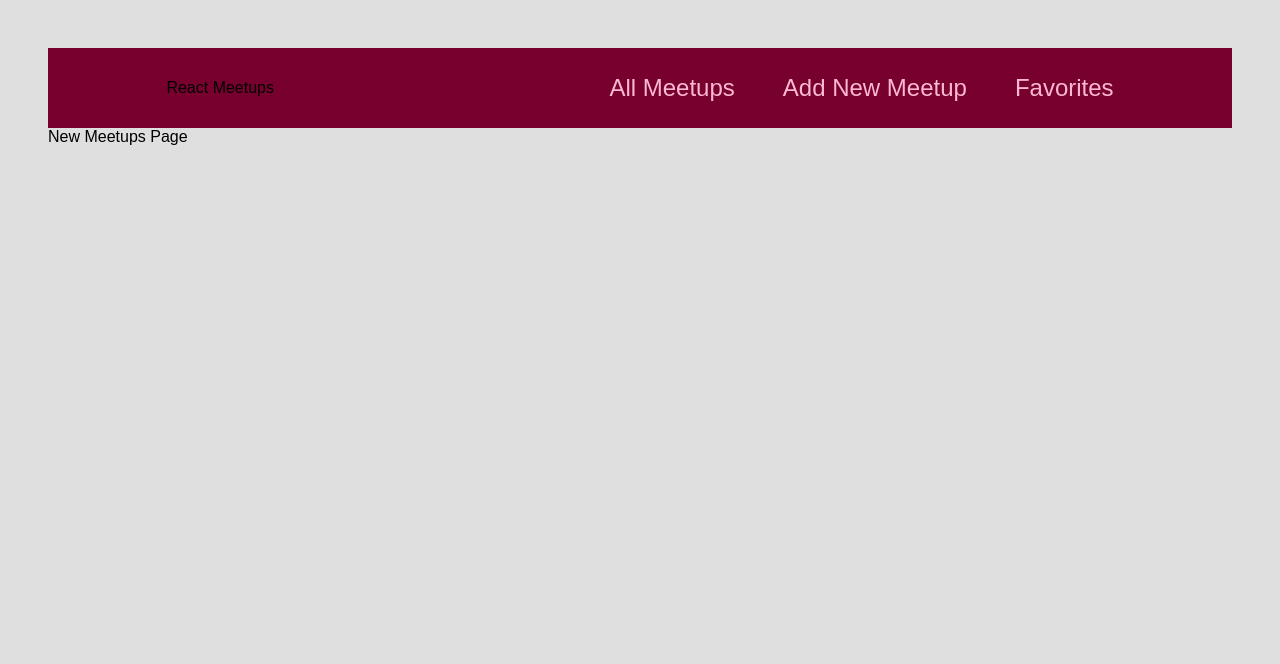
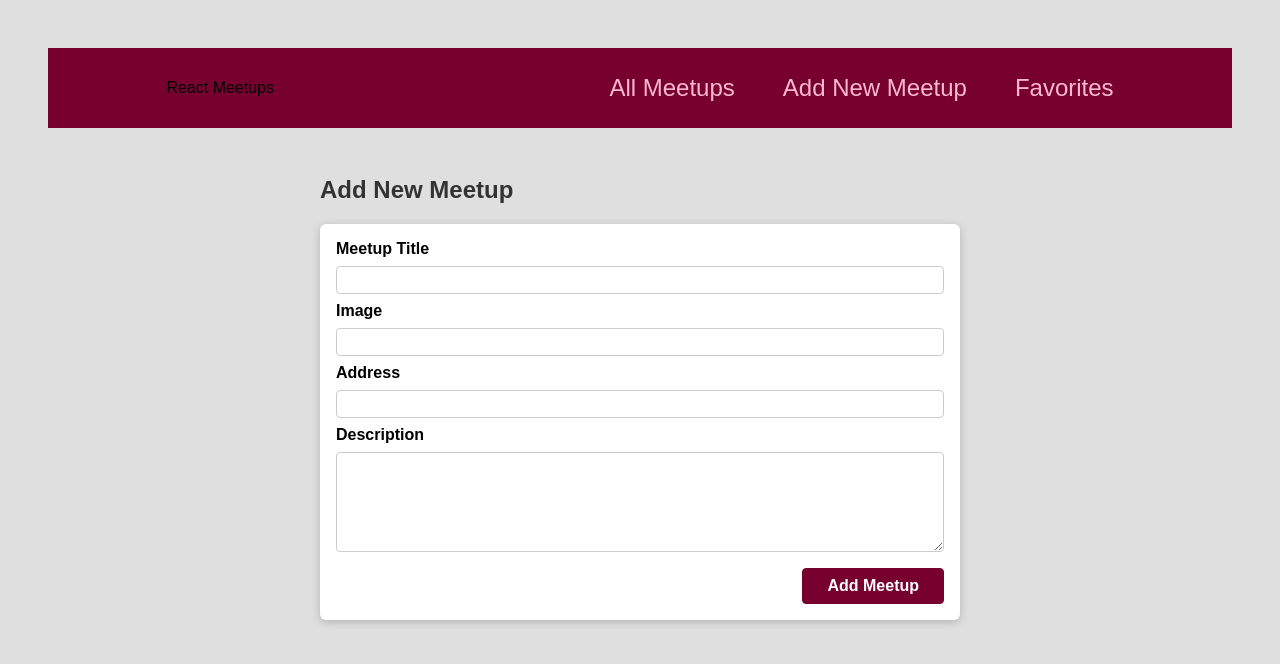
Before and after one commit to atorau/react-ts-meetups, a React (Create React App) app: page /new-meetup in a window 1280 px wide. Shown: the top 664 px of the page. Built offline with nearby package versions, Linux system fonts and the light colour scheme.

Commit message:
added new meetup form

```diff
--- a/App.tsx
+++ b/App.tsx
@@ -4,12 +4,11 @@
 import AllMeetupsPage from './pages/AllMeetups';
 import NewMeetupsPage from './pages/NewMeetups';
 import FavoritesPage from './pages/Favorites';
-import MainNavigation from './components/layout/MainNavigation';
+import Layout from './components/layout/Layout';
 
 const App = (): React.ReactElement => {
   return (
-    <div>
-      <MainNavigation />
+    <Layout>
       <Switch>
         <Route path="/" exact>
           <AllMeetupsPage />
@@ -21,7 +20,7 @@
           <FavoritesPage />
         </Route>
       </Switch>
-    </div>
+    </Layout>
   );
 };
 
--- /dev/null
+++ b/components/layout/Layout.module.css
@@ -0,0 +1,5 @@
+.main {
+  margin: 3rem auto;
+  width: 90%;
+  max-width: 40rem;
+}
--- /dev/null
+++ b/components/layout/Layout.tsx
@@ -0,0 +1,18 @@
+import React = require('react');
+import classes from './Layout.module.css';
+import MainNavigation from './MainNavigation';
+
+interface Props {
+  children: JSX.Element
+}
+
+const Layout = ({children}: Props): React.ReactElement => {
+  return (
+    <div>
+      <MainNavigation />
+      <main className={classes.main}> {children} </main>
+    </div>
+  );
+};
+
+export default Layout;
--- /dev/null
+++ b/components/meetups/NewMeetupForm.module.css
@@ -0,0 +1,45 @@
+.form {
+  padding: 1rem;
+}
+
+.control {
+  margin-bottom: 0.5rem;
+}
+
+.control label {
+  display: block;
+  font-weight: bold;
+  margin-bottom: 0.5rem;
+}
+
+.control input,
+.control textarea {
+  display: block;
+  font: inherit;
+  border-radius: 4px;
+  border: 1px solid #ccc;
+  padding: 0.25rem;
+  width: 100%;
+}
+
+.actions {
+  margin-top: 1rem;
+  text-align: right;
+}
+
+.actions button {
+  font: inherit;
+  cursor: pointer;
+  background-color: #77002e;
+  color: white;
+  padding: 0.5rem 1.5rem;
+  border: 1px solid #77002e;
+  border-radius: 4px;
+  font-weight: bold;
+}
+
+.actions button:hover,
+.actions button:active {
+  background-color: #a50e48;
+  border-color: #a50e48;
+}
--- /dev/null
+++ b/components/meetups/NewMeetupForm.tsx
@@ -0,0 +1,64 @@
+import React = require('react');
+import { Meetup } from '../../shared/interfaces';
+import Card from '../ui/Card';
+import classes from './NewMeetupForm.module.css';
+
+const NewMeetupForm = (): React.ReactElement => {
+  const titleInputRef = React.useRef('');
+  const imageInputRef = React.useRef('');
+  const addressInputRef = React.useRef('');
+  const descriptionInputRef = React.useRef('');
+
+  const submitHandler = (event) => {
+    event.preventDefault();
+
+    const enteredTitle = titleInputRef.current.value;
+    const enteredImage = imageInputRef.current.value;
+    const enteredAddress = addressInputRef.current.value;
+    const enteredDescription = descriptionInputRef.current.value;
+
+    const meetupData: Meetup = {
+      title: enteredTitle,
+      image: enteredImage,
+      address: enteredAddress,
+      description: enteredDescription,
+    };
+
+    console.log(meetupData);
+  };
+
+  return (
+    <Card>
+      <form className={classes.form} onSubmit={submitHandler}>
+        <div className={classes.control}>
+          <label htmlFor="title">Meetup Title</label>
+          <input type="text" required id="title" ref={titleInputRef} />
+        </div>
+        <div className={classes.control}>
+          <label htmlFor="image">Image</label>
+          <input type="url" required id="image" ref={imageInputRef} />
+        </div>
+
+        <div className={classes.control}>
+          <label htmlFor="address">Address</label>
+          <input type="text" required id="address" ref={addressInputRef} />
+        </div>
+
+        <div className={classes.control}>
+          <label htmlFor="description">Description</label>
+          <textarea
+            id="description"
+            required
+            rows="5"
+            ref={descriptionInputRef}
+          />
+        </div>
+        <div className={classes.actions}>
+          <button>Add Meetup</button>
+        </div>
+      </form>
+    </Card>
+  );
+};
+
+export default NewMeetupForm;
--- a/pages/NewMeetups.tsx
+++ b/pages/NewMeetups.tsx
@@ -1,7 +1,12 @@
 import React = require('react');
+import NewMeetupForm from '../components/meetups/NewMeetupForm';
 
 const NewMeetupsPage = (): React.ReactElement => {
-  return <div>New Meetups Page</div>;
+  return (<section>
+    <h1>Add New Meetup</h1>
+
+    <NewMeetupForm />
+  </section>);
 };
 
 export default NewMeetupsPage;
--- a/shared/interfaces.tsx
+++ b/shared/interfaces.tsx
@@ -1,5 +1,5 @@
 export interface Meetup {
-  id:string;
+  id?: string;
   title: string;
   image: string;
   address: string;
```
